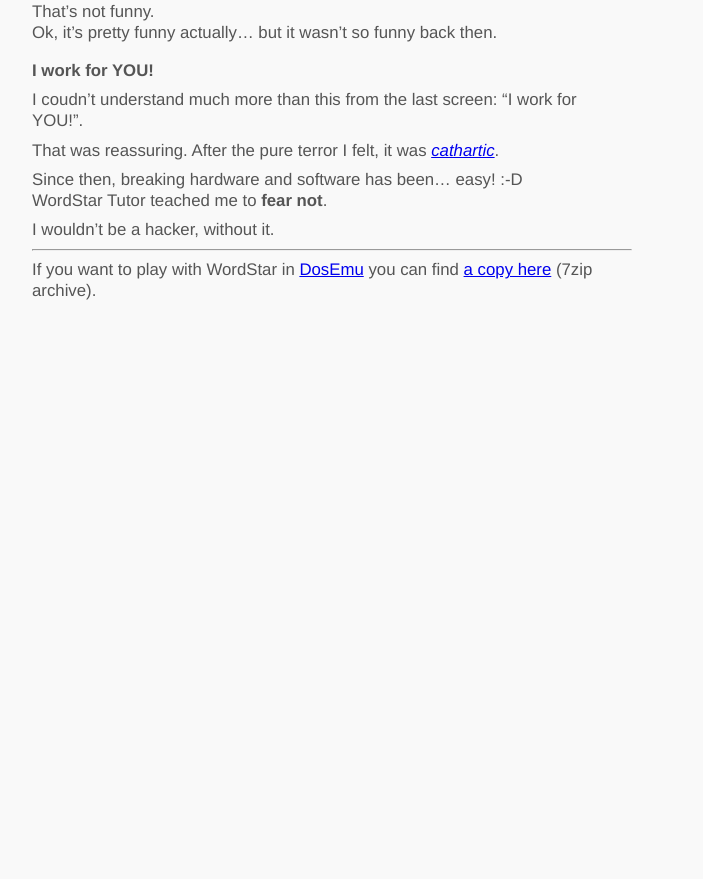
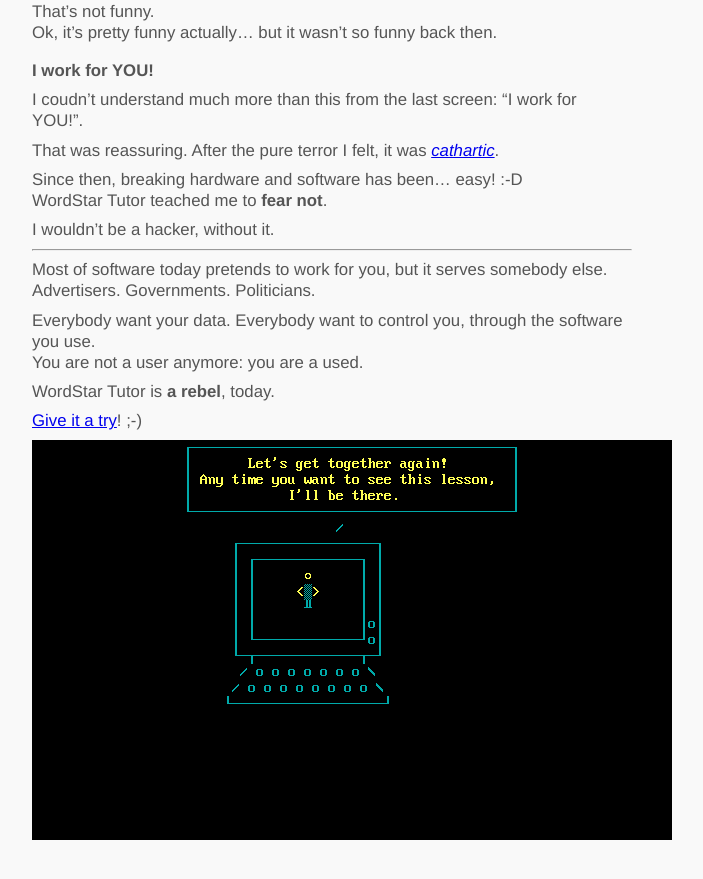
Before and after one commit to Shamar/shamar.github.io, a Jekyll site: the page built from _posts/2019-10-15-the-most-important-program-in-my-whole-career.markdown, in a window 1280 px wide and 900 px high, scrolled down 1432 px. Shown: the top 879 px of the window, without its empty margins (308-1011 px from the left). Built offline with Jekyll 4.4.1, drawn with Linux system fonts in a browser that asks for light colours; before the commit the page ends 1854 px from its top, so only the background shows below that.

Commit message:
post: WordStar Tutor

```diff
--- a/_posts/2019-10-15-the-most-important-program-in-my-whole-career.markdown
+++ b/_posts/2019-10-15-the-most-important-program-in-my-whole-career.markdown
@@ -47,4 +47,14 @@
 
 ____
 
-If you want to play with WordStar in [DosEmu](http://www.dosemu.org/) you can find [a copy here](/cache/1992/WordStar_Professional_4.00_for_DOS.7z) (7zip archive).
+Most of software today pretends to work for you, but it serves somebody else.
+Advertisers. Governments. Politicians.
+
+Everybody want your data. Everybody want to control you, through the software you use.
+You are not a user anymore: you are a used.
+
+WordStar Tutor is **a rebel**, today.
+
+[Give it a try](/cache/1992/WordStar_Professional_4.00_for_DOS.7z)! ;-)
+
+<img src="/cache/1992/goodbye.gif" style="max-width: 649px;" title="Goodbye from an AI way smarter than you might thing..."/>
```
Also changed, not shown: cache/1992/goodbye.gif (added).
